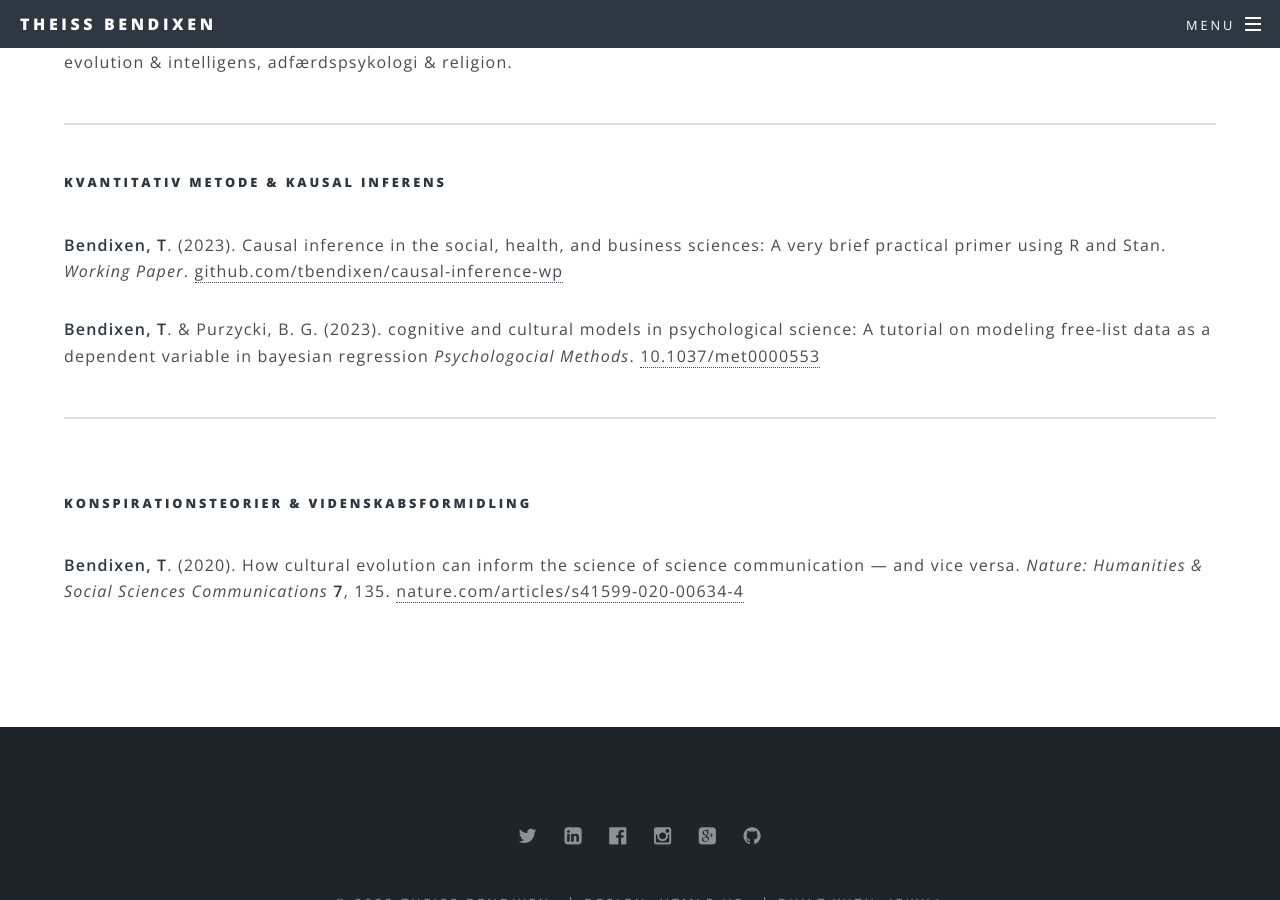
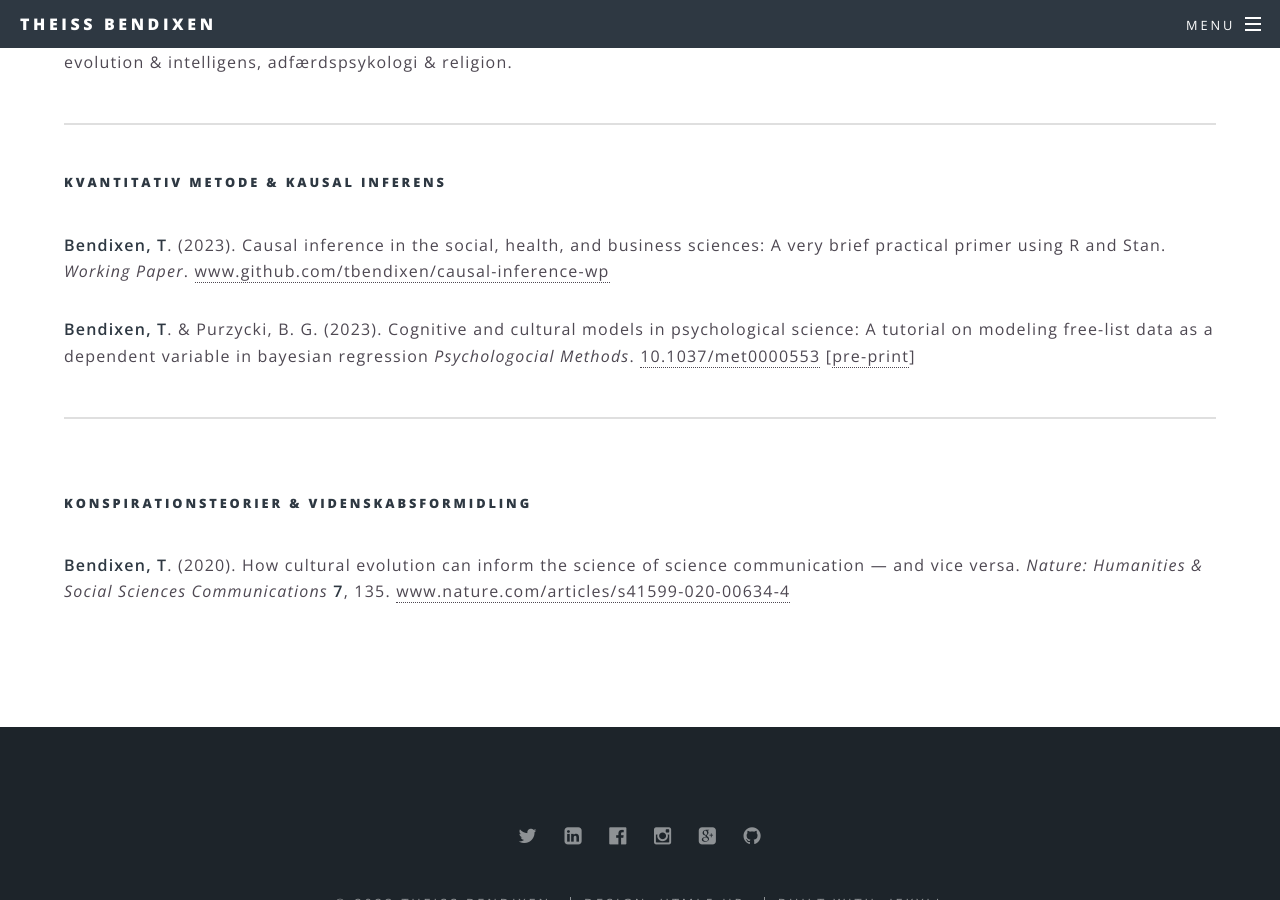
Before and after one commit to tbendixen/tbendixen.github.io, a Jekyll site: the page built from forskning.html, in a window 1280 px wide and 900 px high, scrolled down 468 px. Built offline with Jekyll 4.4.1, drawn with Linux system fonts in a browser that asks for light colours.

Commit message:
Update forskning.html

```diff
--- a/forskning.html
+++ b/forskning.html
@@ -12,13 +12,13 @@ title: Forskning
 				<h5>Kvantitativ metode & Kausal inferens</h5>
 				<br />
 				<p><b>Bendixen, T</b>. (2023). Causal inference in the social, health, and business sciences: A very brief practical primer using R and Stan.
-					<i>Working Paper</i>. <a href="https://github.com/tbendixen/causal-inference-wp">github.com/tbendixen/causal-inference-wp</a></p>
-				<p><b>Bendixen, T</b>. & Purzycki, B. G. (2023). cognitive and cultural models in psychological science: A tutorial on modeling free-list data as a dependent variable in bayesian regression
-					<i>Psychologocial Methods</i>. <a href="10.1037/met0000553">10.1037/met0000553</a></p>
+					<i>Working Paper</i>. <a href="https://github.com/tbendixen/causal-inference-wp">www.github.com/tbendixen/causal-inference-wp</a></p>
+				<p><b>Bendixen, T</b>. & Purzycki, B. G. (2023). Cognitive and cultural models in psychological science: A tutorial on modeling free-list data as a dependent variable in bayesian regression
+					<i>Psychologocial Methods</i>. <a href="10.1037/met0000553">10.1037/met0000553</a> [<a href="https://psyarxiv.com/4n2jm/">pre-print</a>]</p>
 				<hr />
 				<br />
 				<h5>Konspirationsteorier & Videnskabsformidling</h5>
 				<br />
 				<p><b>Bendixen, T</b>. (2020). How cultural evolution can inform the science of science communication — and vice versa.
-					<i>Nature: Humanities & Social Sciences Communications</i> <b>7</b>, 135. <a href="https://www.nature.com/articles/s41599-020-00634-4">nature.com/articles/s41599-020-00634-4</a></p>
+					<i>Nature: Humanities & Social Sciences Communications</i> <b>7</b>, 135. <a href="https://www.nature.com/articles/s41599-020-00634-4">www.nature.com/articles/s41599-020-00634-4</a></p>
 				<br />
```
